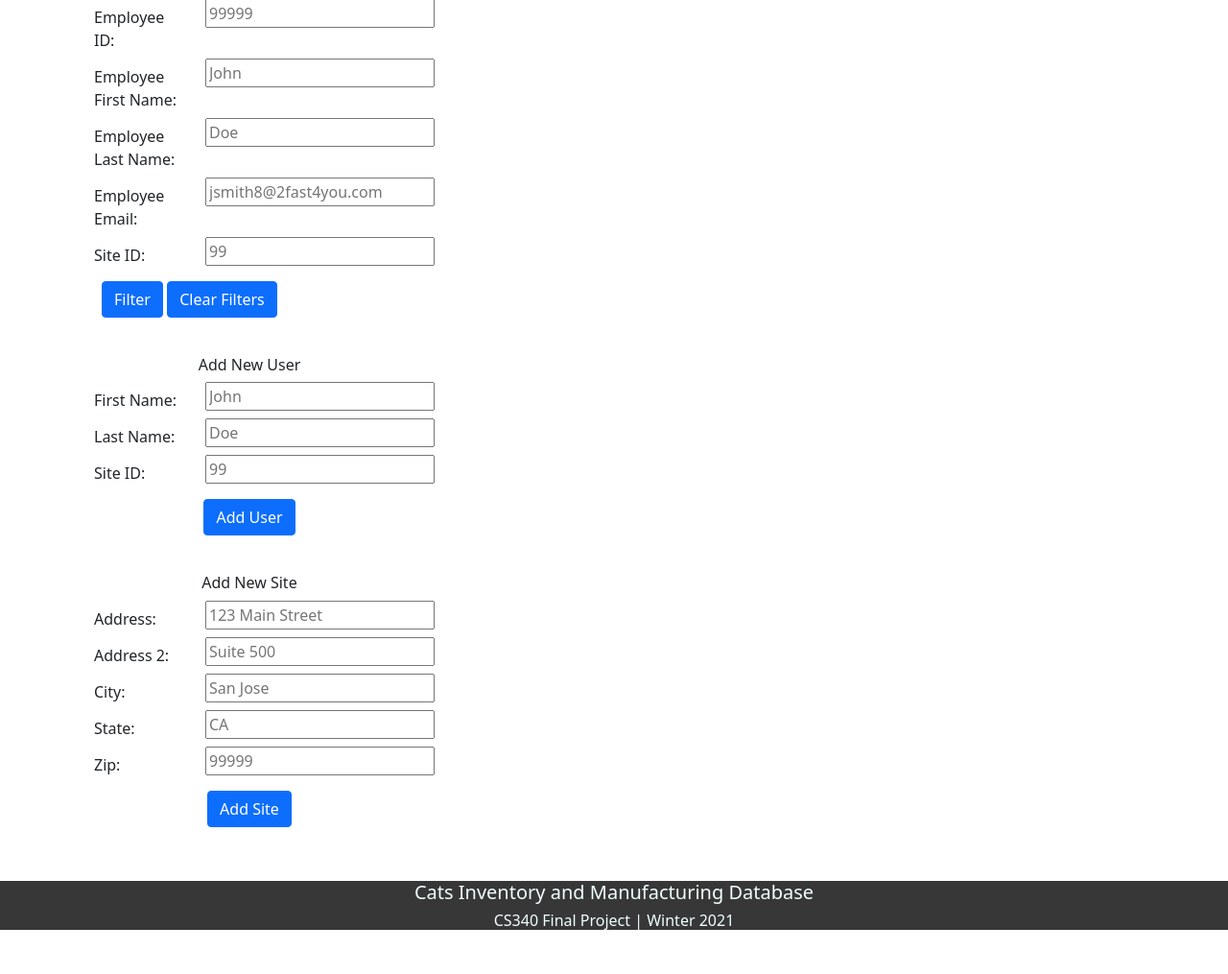
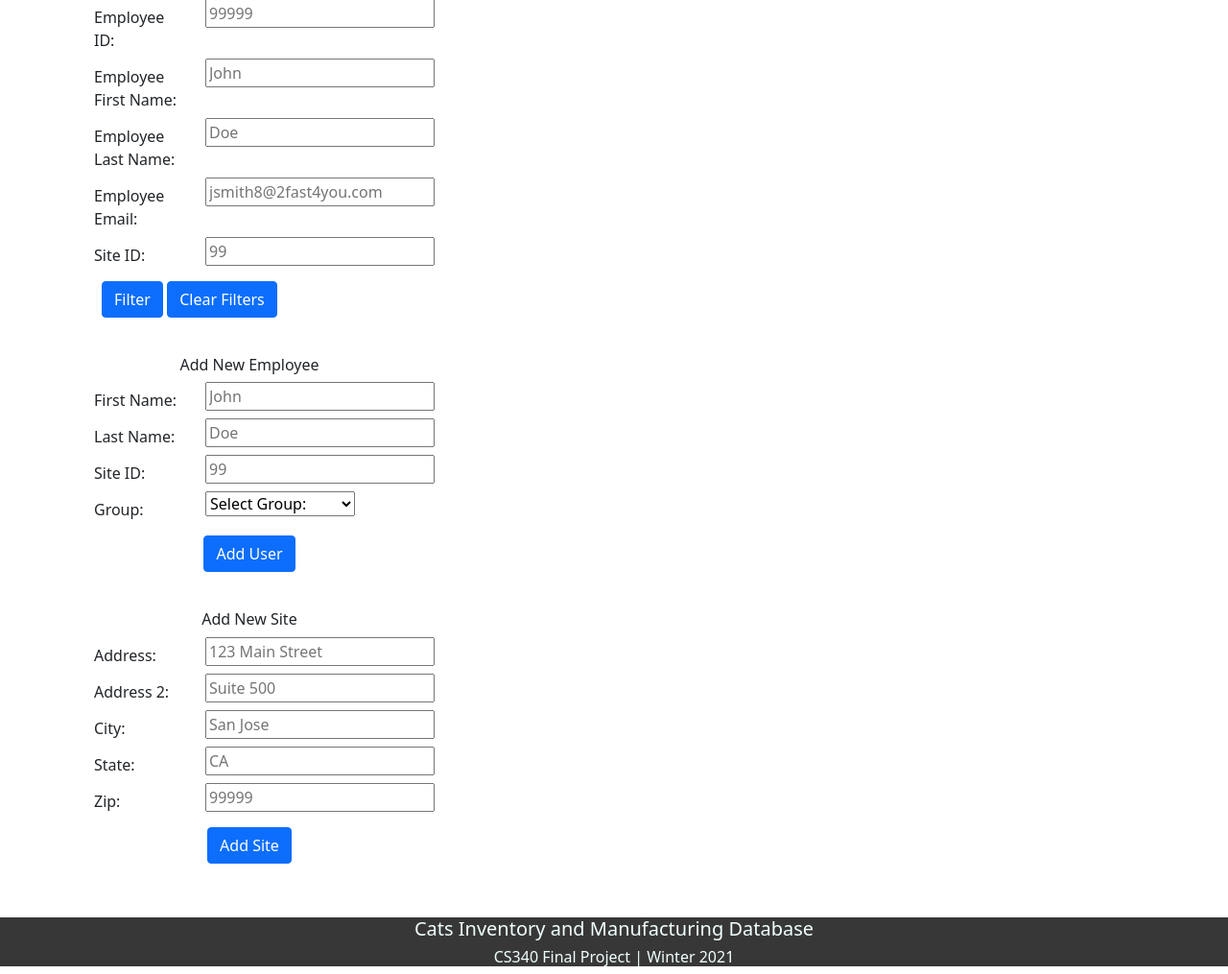
Before and after one commit to team-cs-cats/cimdb, a Flask app: template cim/templates/user_management.html in a window 1280 px wide. Shown: the part 158-1173 px from the top of the page at 96% size. Before the commit the page ends 1127 px from the top, so only its background shows below. Run offline with Flask 2, Linux system fonts and the light colour scheme; the template is opened without the code that fills it, so the values that code supplies are empty.

Commit message:
Update user_management.html
updated user form to include employee group

```diff
--- a/cim/templates/user_management.html
+++ b/cim/templates/user_management.html
@@ -72,7 +72,7 @@
 
 		<div id="data-filtering">
 
-				<div class='text-center'><h6>Add New User</h6></div>
+				<div class='text-center'><h6>Add New Employee</h6></div>
 					<form id="sc-data-filter" class="form-horizontal" action="">
 
 									<div class="form-group row">
@@ -93,6 +93,17 @@
 										<label for="sc_room" class="col-sm-4 col-form-label">Site ID: </label>
 										<div class="col-sm-8">
 											<input type="text" name="sc_room" id="sc_room" placeholder="99">
+										</div>
+									</div>
+
+									<div class="form-group row">
+										<label for="sc_room" class="col-sm-4 col-form-label">Group: </label>
+										<div class="col-sm-8">
+											<select class="custom-select col-sm-9" id="new_rc_site" required>
+												<option selected>Select Group: </option>
+											    <option value='Production'>Production</option>
+											    <option value='Supervisor'>Supervisor</option>
+											</select>
 										</div>
 									</div>
 
```
